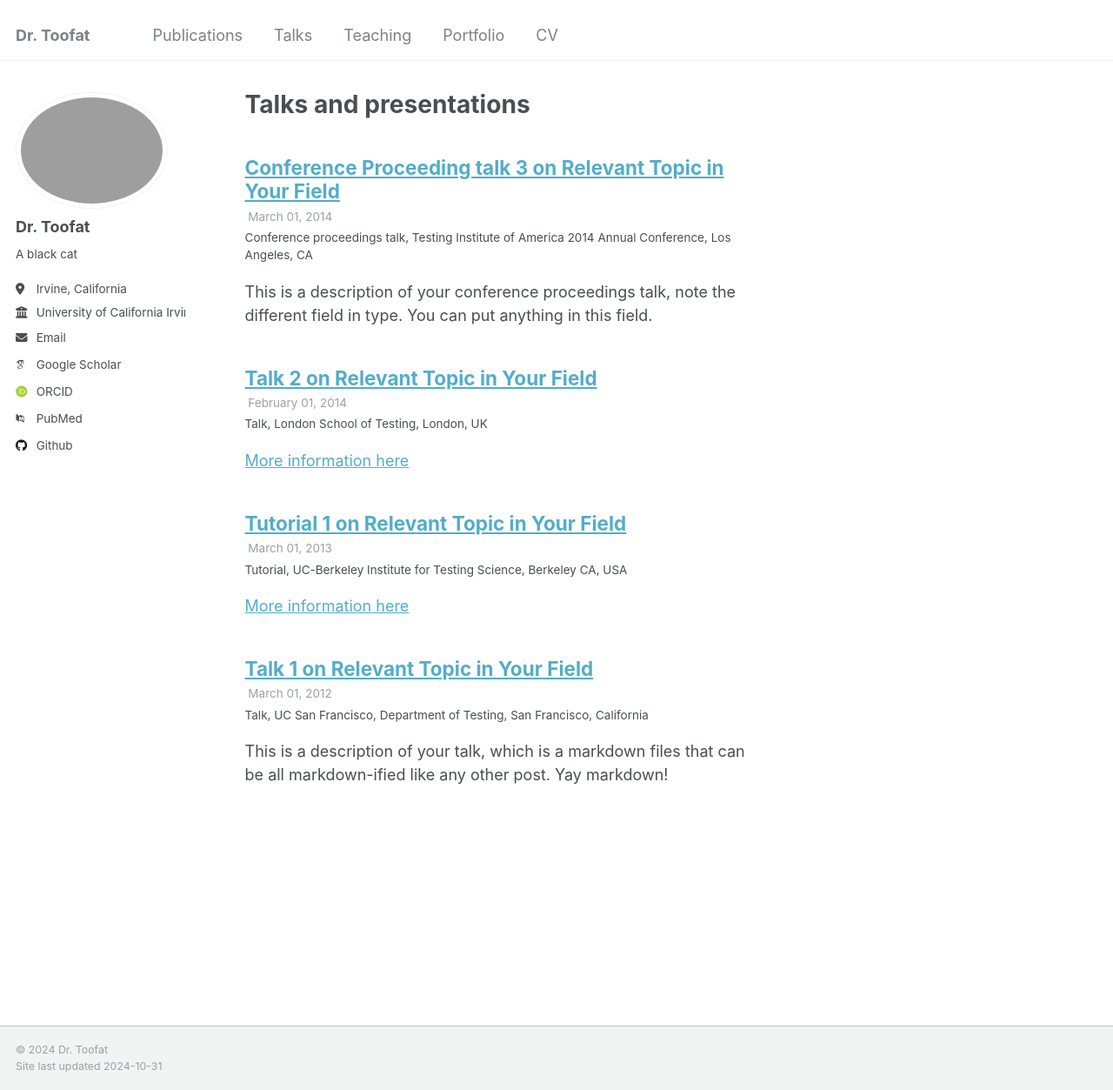
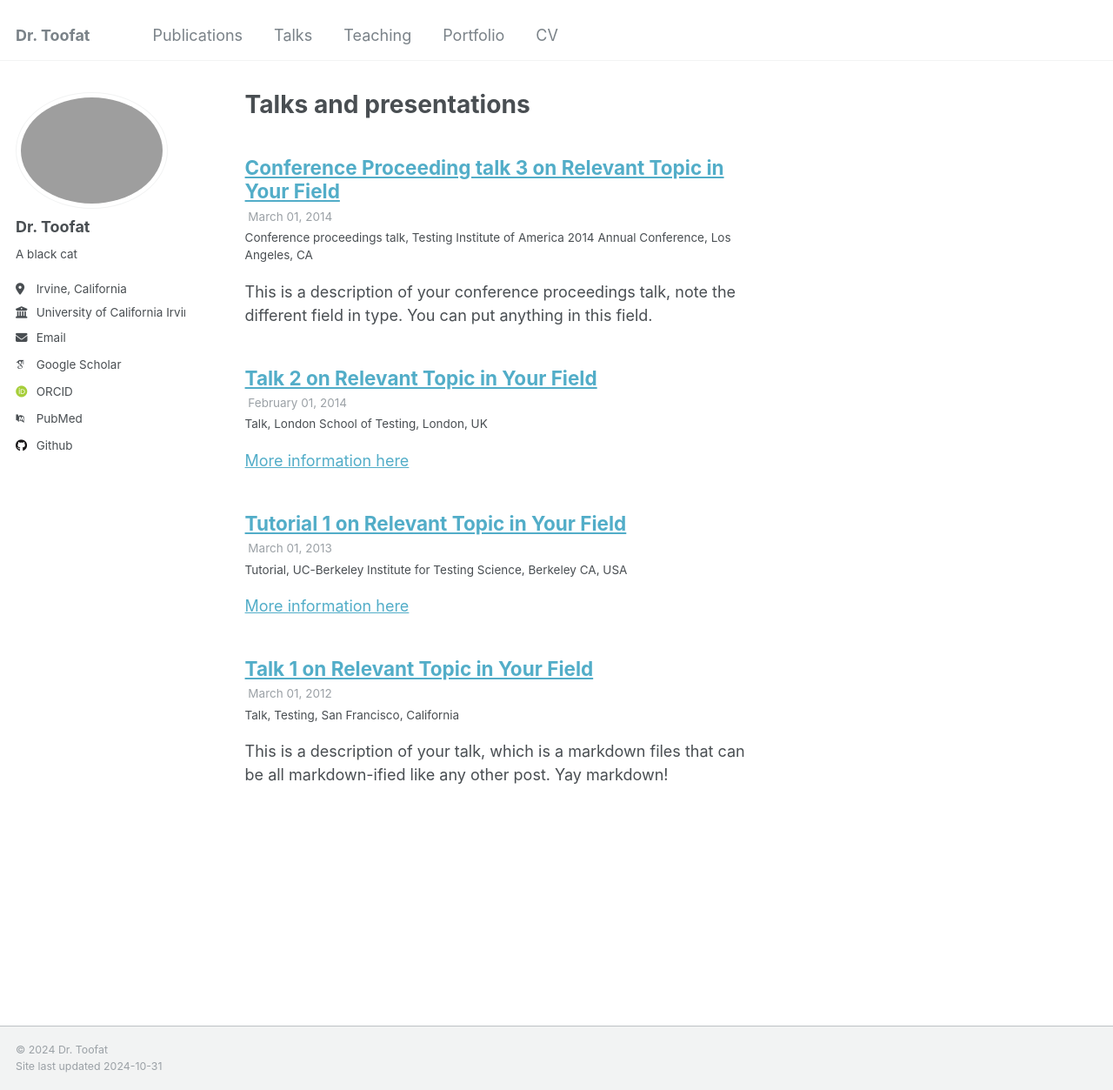
Before and after one commit to AltriaCarrie/altriacarrie.github.io, a Jekyll site: the page built from _pages/talks.html, in a window 1280 px wide and 1253 px high. Shown: the whole window at 87% size. Built offline with Jekyll 4.4.1, drawn with Linux system fonts in a browser that asks for light colours; some web fonts are replaced.

Commit message:
Update 2012-03-01-talk-1.md

```diff
--- a/_talks/2012-03-01-talk-1.md
+++ b/_talks/2012-03-01-talk-1.md
@@ -3,7 +3,7 @@ title: "Talk 1 on Relevant Topic in Your Field"
 collection: talks
 type: "Talk"
 permalink: /talks/2012-03-01-talk-1
-venue: "UC San Francisco, Department of Testing"
+venue: "Testing"
 date: 2012-03-01
 location: "San Francisco, California"
 ---
```
